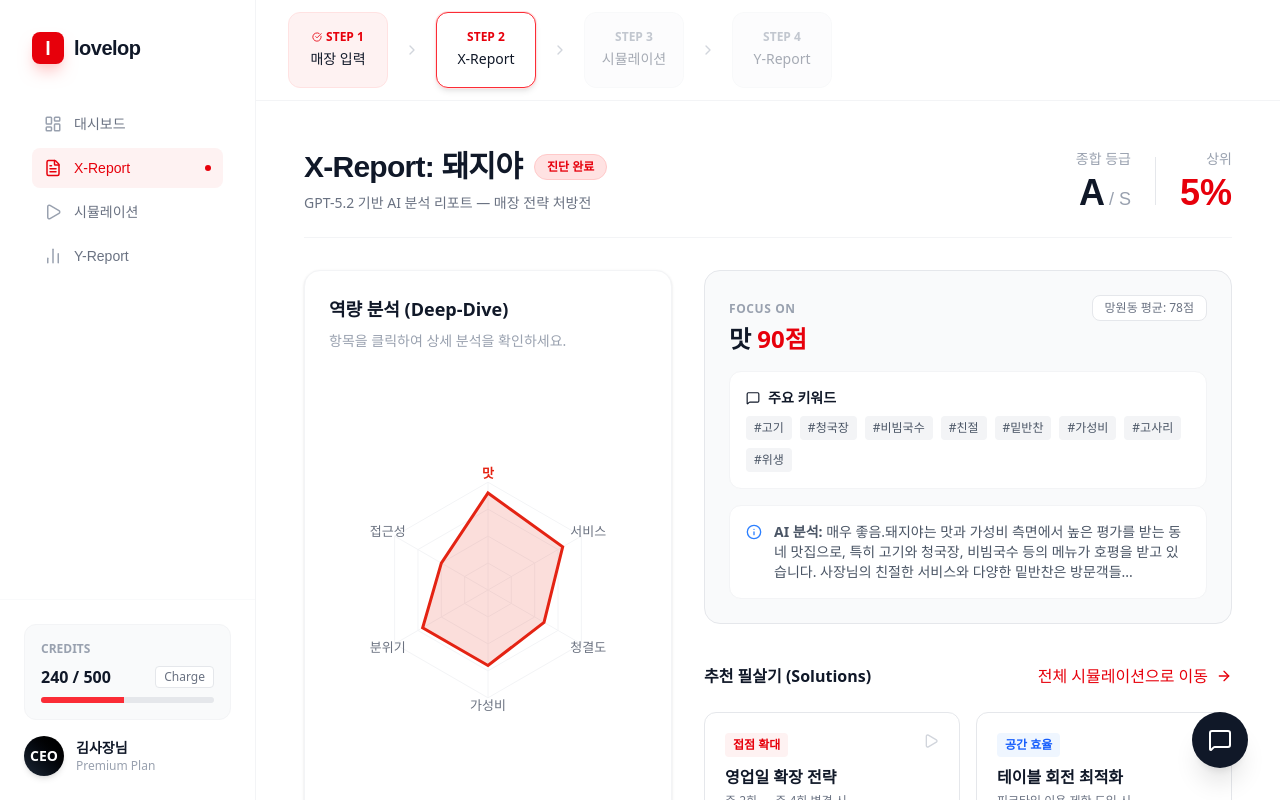
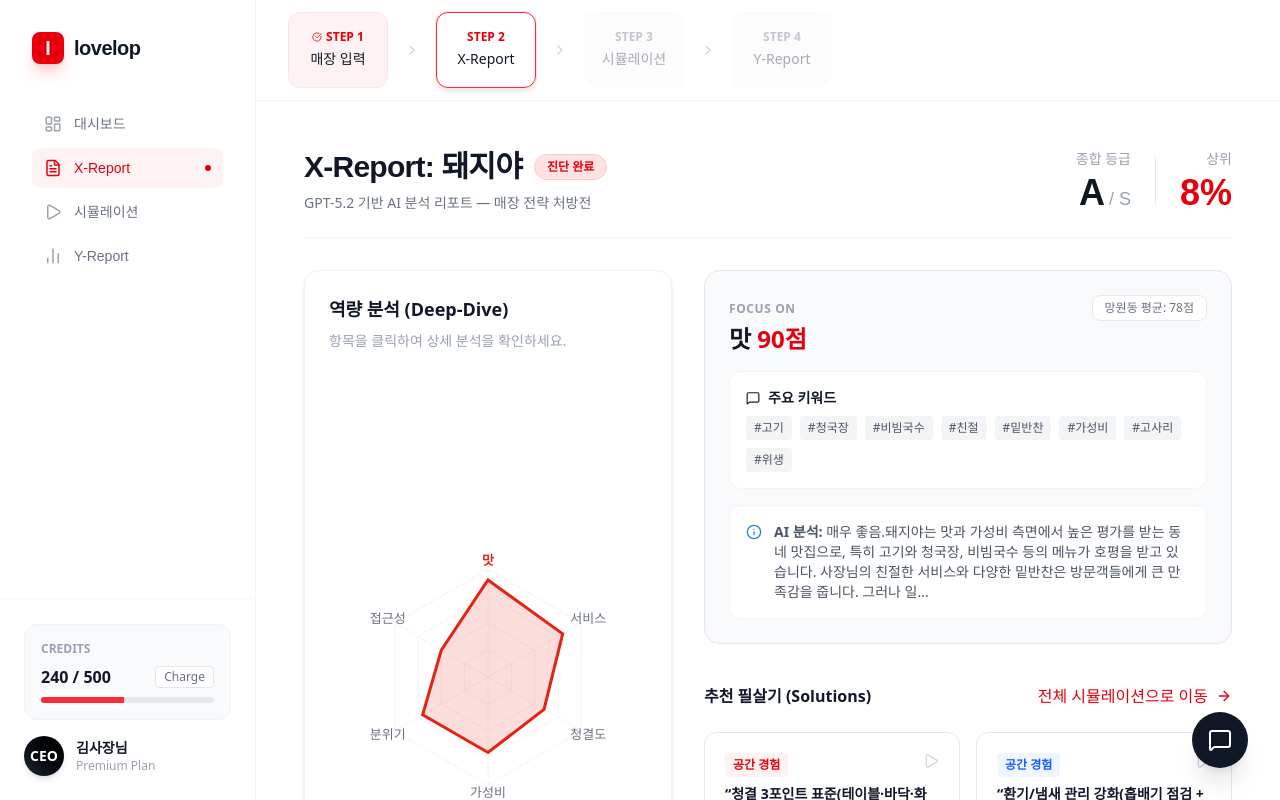
Before and after one commit to khai-likelion/Frontend, a React (Vite) app: page / in a window 1280 px wide. Both pictures are taken after a click on the button "X-Report". Built offline with nearby package versions, Linux system fonts and the light colour scheme.

Commit message:
fix: update unique report data for each store and add searchable store selection

```diff
--- a/src/App.jsx
+++ b/src/App.jsx
@@ -162,17 +162,22 @@ const DashboardView = ({ stats, stores, onAnalyze, selectedStoreId, onSelectStor
         <div className="flex-1 space-y-2 w-full">
           <label className="text-gray-300 text-sm font-medium">분석할 매장 선택 ({stores.length}개 매장 데이터 보유)</label>
           <div className="relative group">
-            <select
-              value={selectedStoreId}
-              onChange={(e) => onSelectStore(e.target.value)}
-              className="w-full bg-white/10 border border-white/20 text-white rounded-xl px-4 py-4 pl-12 focus:outline-none focus:ring-2 focus:ring-red-500 focus:border-transparent transition-all backdrop-blur-sm group-hover:bg-white/15 appearance-none cursor-pointer"
-            >
+            <input
+              type="text"
+              list="stores-list"
+              value={stores.find(s => s.id === selectedStoreId)?.name || ''}
+              onChange={(e) => {
+                const store = stores.find(s => s.name === e.target.value);
+                if (store) onSelectStore(store.id);
+              }}
+              placeholder="매장명을 입력하거나 선택하세요..."
+              className="w-full bg-white/10 border border-white/20 text-white placeholder:text-gray-400 rounded-xl px-4 py-4 pl-12 focus:outline-none focus:ring-2 focus:ring-red-500 focus:border-transparent transition-all backdrop-blur-sm group-hover:bg-white/15 cursor-pointer"
+            />
+            <datalist id="stores-list">
               {stores.map(store => (
-                <option key={store.id} value={store.id} className="text-gray-900">
-                  {store.name}
-                </option>
+                <option key={store.id} value={store.name} />
               ))}
-            </select>
+            </datalist>
             <Search className="absolute left-4 top-1/2 transform -translate-y-1/2 text-gray-400 group-hover:text-white transition-colors" size={20} />
           </div>
         </div>
@@ -219,12 +224,12 @@ const XReportView = ({ data, onNext }) => {
         <div className="flex items-center gap-6">
           <div className="text-right">
             <div className="text-sm text-gray-400 mb-1">종합 등급</div>
-            <div className="text-4xl font-bold font-space text-gray-900">A<span className="text-lg text-gray-400 font-normal ml-1">/ S</span></div>
+            <div className="text-4xl font-bold font-space text-gray-900">{data.grade}<span className="text-lg text-gray-400 font-normal ml-1">/ S</span></div>
           </div>
           <div className="w-px h-12 bg-gray-200"></div>
           <div className="text-right">
             <div className="text-sm text-gray-400 mb-1">상위</div>
-            <div className="text-4xl font-bold font-space text-red-600">5%</div>
+            <div className="text-4xl font-bold font-space text-red-600">{data.rankPercent}%</div>
           </div>
         </div>
       </div>
@@ -314,22 +319,16 @@ const XReportView = ({ data, onNext }) => {
           </div>
 
           <div className="grid grid-cols-2 gap-4">
-            <div className="bg-white p-5 rounded-xl border border-gray-200 hover:border-red-500 hover:shadow-md cursor-pointer transition-all group">
-              <div className="flex justify-between mb-2">
-                <span className="text-xs font-bold text-red-600 bg-red-50 px-2 py-1 rounded">접점 확대</span>
-                <Play size={16} className="text-gray-300 group-hover:text-red-500" />
+            {data.solutions.map((sol, idx) => (
+              <div key={idx} className={`bg-white p-5 rounded-xl border border-gray-200 hover:shadow-md cursor-pointer transition-all group ${idx % 2 === 0 ? 'hover:border-red-500' : 'hover:border-blue-500'}`}>
+                <div className="flex justify-between mb-2">
+                  <span className={`text-xs font-bold px-2 py-1 rounded ${idx % 2 === 0 ? 'text-red-600 bg-red-50' : 'text-blue-600 bg-blue-50'}`}>{sol.category}</span>
+                  <Play size={16} className={`text-gray-300 ${idx % 2 === 0 ? 'group-hover:text-red-500' : 'group-hover:text-blue-500'}`} />
+                </div>
+                <div className="font-bold text-gray-900 mb-1 text-sm leading-tight">{sol.title}</div>
+                <div className="text-[10px] text-gray-500">{sol.desc}</div>
               </div>
-              <div className="font-bold text-gray-900 mb-1">영업일 확장 전략</div>
-              <div className="text-xs text-gray-500">주 2회 → 주 4회 변경 시</div>
-            </div>
-            <div className="bg-white p-5 rounded-xl border border-gray-200 hover:border-blue-500 hover:shadow-md cursor-pointer transition-all group">
-              <div className="flex justify-between mb-2">
-                <span className="text-xs font-bold text-blue-600 bg-blue-50 px-2 py-1 rounded">공간 효율</span>
-                <Play size={16} className="text-gray-300 group-hover:text-blue-500" />
-              </div>
-              <div className="font-bold text-gray-900 mb-1">테이블 회전 최적화</div>
-              <div className="text-xs text-gray-500">피크타임 이용 제한 도입 시</div>
-            </div>
+            ))}
           </div>
         </div>
       </div>
--- a/src/data/real_data.json
+++ b/src/data/real_data.json
@@ -60,7 +60,31 @@
         "고사리",
         "위생"
       ],
-      "description": "돼지야는 맛과 가성비 측면에서 높은 평가를 받는 동네 맛집으로, 특히 고기와 청국장, 비빔국수 등의 메뉴가 호평을 받고 있습니다. 사장님의 친절한 서비스와 다양한 밑반찬은 방문객들..."
+      "grade": "A",
+      "rankPercent": 8,
+      "solutions": [
+        {
+          "category": "공간 경험",
+          "title": "“청결 3포인트 표준(테이블·바닥·화장실) + 체크리스트 공개”",
+          "desc": "데이터 기반 맞춤형 전략"
+        },
+        {
+          "category": "공간 경험",
+          "title": "“환기/냄새 관리 강화(흡배기 점검 + 의류 냄새 케어)”",
+          "desc": "데이터 기반 맞춤형 전략"
+        },
+        {
+          "category": "공간 경험",
+          "title": "“식기/집기 위생 시그널 강화(오픈 진열/살균 보관)”",
+          "desc": "데이터 기반 맞춤형 전략"
+        },
+        {
+          "category": "제품 매력",
+          "title": "“고사리 품질 표준화(입고 규격 + 전처리/조리 시간 고정)”",
+          "desc": "데이터 기반 맞춤형 전략"
+        }
+      ],
+      "description": "돼지야는 맛과 가성비 측면에서 높은 평가를 받는 동네 맛집으로, 특히 고기와 청국장, 비빔국수 등의 메뉴가 호평을 받고 있습니다. 사장님의 친절한 서비스와 다양한 밑반찬은 방문객들에게 큰 만족감을 줍니다. 그러나 일..."
     },
     {
       "id": "망원부자부대찌개",
@@ -116,7 +140,10 @@
         "국물",
         "정겨운 분위기"
       ],
-      "description": "망원부자부대찌개는 고객들로부터 높은 만족도를 받는 맛집으로, 특히 맛과 친절한 서비스가 큰 강점으로 꼽힙니다. 리뷰어들은 부대찌개의 맛을 칭찬하며, 햄의 품질과 깔끔한 국물을 특히..."
+      "grade": "A",
+      "rankPercent": 6,
+      "solutions": [],
+      "description": "망원부자부대찌개는 고객들로부터 높은 만족도를 받는 맛집으로, 특히 맛과 친절한 서비스가 큰 강점으로 꼽힙니다. 리뷰어들은 부대찌개의 맛을 칭찬하며, 햄의 품질과 깔끔한 국물을 특히 강조했습니다. 무한리필로 제공되는 ..."
     },
     {
       "id": "메가MGC커피망원망리단길점",
@@ -171,7 +198,31 @@
         "인건비",
         "알바생 행동"
       ],
-      "description": "메가MGC커피 망원망리단길점은 가까운 위치 덕분에 자주 방문하는 곳이지만, 최근 방문 시 음료의 품질 일관성과 직원 서비스 품질에 대한 우려가 커졌습니다. 특히 프라페의 맛과 양이..."
+      "grade": "D",
+      "rankPercent": 21,
+      "solutions": [
+        {
+          "category": "접점 확대",
+          "title": "피크타임 2레인 운영(주문/제조 분리)",
+          "desc": "실"
+        },
+        {
+          "category": "접점 확대",
+          "title": "픽업 전용 동선/대기 분리(간이 사인·픽업존)",
+          "desc": "실"
+        },
+        {
+          "category": "접점 확대",
+          "title": "피크타임 메뉴 제한(제조 복잡도 컷)",
+          "desc": "실"
+        },
+        {
+          "category": "제품 매력",
+          "title": "프라페 표준 레시피 3요소 고정(계량/얼음량/블렌딩 시간)",
+          "desc": "실"
+        }
+      ],
+      "description": "메가MGC커피 망원망리단길점은 가까운 위치 덕분에 자주 방문하는 곳이지만, 최근 방문 시 음료의 품질 일관성과 직원 서비스 품질에 대한 우려가 커졌습니다. 특히 프라페의 맛과 양이 매번 다르고, 얼음의 상태나 휘핑의..."
     },
     {
       "id": "반했닭옛날통닭망원점",
@@ -227,7 +278,31 @@
         "가격",
         "신선도"
       ],
-      "description": "반했닭옛날통닭 망원점은 주로 맛있는 옛날 통닭과 양념치킨으로 호평을 받고 있으며, 특히 가성비 측면에서 높은 점수를 받고 있다. 많은 리뷰어들이 저렴한 가격과 맛있는 음식에 만족하..."
+      "grade": "B",
+      "rankPercent": 10,
+      "solutions": [
+        {
+          "category": "공간 경험",
+          "title": "“픽업존 3분 정리 루틴” 도입",
+          "desc": "내"
+        },
+        {
+          "category": "공간 경험",
+          "title": "“포장 대기 스트레스 제거” 동선/안내 개선",
+          "desc": "내"
+        },
+        {
+          "category": "공간 경험",
+          "title": "“냄새·기름 튐 체감 차단(미니 가림막/매트)”",
+          "desc": "내"
+        },
+        {
+          "category": "재방문 락인",
+          "title": "“재구매 쿠폰을 영수증에 자동화(단순 룰)”",
+          "desc": "내"
+        }
+      ],
+      "description": "반했닭옛날통닭 망원점은 주로 맛있는 옛날 통닭과 양념치킨으로 호평을 받고 있으며, 특히 가성비 측면에서 높은 점수를 받고 있다. 많은 리뷰어들이 저렴한 가격과 맛있는 음식에 만족하고 있지만, 일부 고객은 서비스 품질..."
     },
     {
       "id": "오늘요거",
@@ -280,7 +355,31 @@
         "블루베리",
         "친절한 서비스"
       ],
-      "description": "오늘요거는 친절한 서비스로 고객들에게 호평을 받고 있으며, 특히 요거트의 맛에 대한 평가가 매우 긍정적입니다. 리뷰어들은 그릭 요거트 중에서도 블루베리 맛을 특히 칭찬하였습니다. ..."
+      "grade": "A",
+      "rankPercent": 8,
+      "solutions": [
+        {
+          "category": "공간 경험",
+          "title": "피크타임 ‘제조 동선 2단 분리’(제조/픽업 분리 운영)",
+          "desc": "내"
+        },
+        {
+          "category": "공간 경험",
+          "title": "‘픽업 전용 라인’ 도입(포장·배달·매장 분리)",
+          "desc": "내"
+        },
+        {
+          "category": "공간 경험",
+          "title": "피크타임 ‘메뉴판 단순화(Top 메뉴 6개 전면 배치)’",
+          "desc": "내"
+        },
+        {
+          "category": "제품 매력",
+          "title": "‘세트 구성’ 신설(요거트+음료/토핑/사이드)",
+          "desc": "내"
+        }
+      ],
+      "description": "오늘요거는 친절한 서비스로 고객들에게 호평을 받고 있으며, 특히 요거트의 맛에 대한 평가가 매우 긍정적입니다. 리뷰어들은 그릭 요거트 중에서도 블루베리 맛을 특히 칭찬하였습니다. 매장 분위기는 인스타그램 감성을 느낄..."
     },
     {
       "id": "육장",
@@ -336,7 +435,10 @@
         "분위기",
         "회전율"
       ],
-      "description": "육장은 맛과 친절한 서비스로 호평을 받는 해장 맛집으로, 특히 진하고 깊은 맛의 육개장과 세심한 배려로 제공되는 과일 후식이 돋보입니다. 그러나 가격 대비 가치에 대한 의문과 일부..."
+      "grade": "A",
+      "rankPercent": 8,
+      "solutions": [],
+      "description": "육장은 맛과 친절한 서비스로 호평을 받는 해장 맛집으로, 특히 진하고 깊은 맛의 육개장과 세심한 배려로 제공되는 과일 후식이 돋보입니다. 그러나 가격 대비 가치에 대한 의문과 일부 메뉴의 양 및 질감에 대한 불만이 ..."
     },
     {
       "id": "육회by유신망원점",
@@ -393,7 +495,10 @@
         "연어",
         "알탕"
       ],
-      "description": "육회by유신 망원점은 맛에 대한 평가가 혼재되어 있습니다. 긍정적인 리뷰에서는 부드러운 육회와 맛있는 연어, 탄탄면, 알탕을 칭찬하지만, 부정적인 리뷰에서는 육회의 과도한 단맛, ..."
+      "grade": "A",
+      "rankPercent": 16,
+      "solutions": [],
+      "description": "육회by유신 망원점은 맛에 대한 평가가 혼재되어 있습니다. 긍정적인 리뷰에서는 부드러운 육회와 맛있는 연어, 탄탄면, 알탕을 칭찬하지만, 부정적인 리뷰에서는 육회의 과도한 단맛, 연어의 신선도 문제, 밥알의 품질 저..."
     },
     {
       "id": "전조",
@@ -446,7 +551,31 @@
         "맛있음",
         "가성비"
       ],
-      "description": "전조는 방문객들에게 긍정적인 분위기와 음악으로 유명한 곳으로, 특히 맛있는 음식과 맥주가 호평을 받고 있습니다. 리뷰어들은 식당의 따뜻하고 편안한 분위기를 강조하며, 음악과 함께하..."
+      "grade": "A",
+      "rankPercent": 8,
+      "solutions": [
+        {
+          "category": "제품 매력",
+          "title": "심야 시그니처 세트(2인/3인) 고정 구성",
+          "desc": "내"
+        },
+        {
+          "category": "제품 매력",
+          "title": "‘낮 전용’ 라이트 메뉴/포장 메뉴 신설(11-17 타깃)",
+          "desc": "내"
+        },
+        {
+          "category": "제품 매력",
+          "title": "메뉴 설명/스토리 강화(프리미엄 정당화 문구 표준화)",
+          "desc": "내"
+        },
+        {
+          "category": "공간 경험",
+          "title": "‘심야 감성’ 운영 패키지 고정(조명/플레이리스트/테이블 세팅)",
+          "desc": "내"
+        }
+      ],
+      "description": "전조는 방문객들에게 긍정적인 분위기와 음악으로 유명한 곳으로, 특히 맛있는 음식과 맥주가 호평을 받고 있습니다. 리뷰어들은 식당의 따뜻하고 편안한 분위기를 강조하며, 음악과 함께하는 경험을 높이 평가하고 있습니다. ..."
     },
     {
       "id": "정드린치킨망원점",
@@ -499,7 +628,31 @@
         "옛날통닭",
         "만족"
       ],
-      "description": "정드린치킨 망원점은 고객들로부터 높은 만족도를 받는 식당으로, 특히 이모님의 친절함과 맛있는 옛날통닭이 호평을 받고 있습니다. 리뷰어들은 이곳의 맛과 가성비를 특히 강조하며, 만원..."
+      "grade": "A",
+      "rankPercent": 6,
+      "solutions": [
+        {
+          "category": "접점 확대",
+          "title": "피크 타임 ‘사전주문/예약 픽업’ 도입",
+          "desc": "1"
+        },
+        {
+          "category": "접점 확대",
+          "title": "배달/포장 전용 ‘패스트 트랙 메뉴(조리시간 짧은 3종)’ 구성",
+          "desc": "예"
+        },
+        {
+          "category": "접점 확대",
+          "title": "야식(21–24) ‘2차 수요’ 세트 신설",
+          "desc": "맥"
+        },
+        {
+          "category": "제품 매력",
+          "title": "‘1–2인 소형 세트(런치/오후용)’ 출시(11–17 공략)",
+          "desc": "저"
+        }
+      ],
+      "description": "정드린치킨 망원점은 고객들로부터 높은 만족도를 받는 식당으로, 특히 이모님의 친절함과 맛있는 옛날통닭이 호평을 받고 있습니다. 리뷰어들은 이곳의 맛과 가성비를 특히 강조하며, 만원에 즐길 수 있는 닭 한 마리와 깔끔..."
     },
     {
       "id": "크리머리",
@@ -555,7 +708,31 @@
         "가격",
         "운영시간"
       ],
-      "description": "크리머리는 방문객들로부터 높은 만족도를 받는 곳으로, 특히 아이스크림의 맛과 사장님의 친절한 서비스가 주요 강점으로 꼽힙니다. 대부분의 리뷰에서 아이스크림의 품질과 독특한 맛에 대..."
+      "grade": "A",
+      "rankPercent": 6,
+      "solutions": [
+        {
+          "category": "접점 확대",
+          "title": "영업일 확장(주 2회 → 주 3~4회) ‘수요 큰 요일 우선’",
+          "desc": "예"
+        },
+        {
+          "category": "접점 확대",
+          "title": "피크타임 영업시간 재배치(14~19 집중 강화)",
+          "desc": "인"
+        },
+        {
+          "category": "접점 확대",
+          "title": "채널 접점 추가(예약픽업/스마트주문/선결제)",
+          "desc": "“"
+        },
+        {
+          "category": "공간 경험",
+          "title": "좌석 운영 룰 도입(피크 한정 ‘45~60분 이용 안내’ + 안내문/직원 멘트 표준화)",
+          "desc": "강"
+        }
+      ],
+      "description": "크리머리는 방문객들로부터 높은 만족도를 받는 곳으로, 특히 아이스크림의 맛과 사장님의 친절한 서비스가 주요 강점으로 꼽힙니다. 대부분의 리뷰에서 아이스크림의 품질과 독특한 맛에 대해 긍정적인 평가를 내렸으며, 직접 ..."
     }
   ]
 }
```
Also changed, not shown: 1 other file (tests, documents, lock files or other folders).
